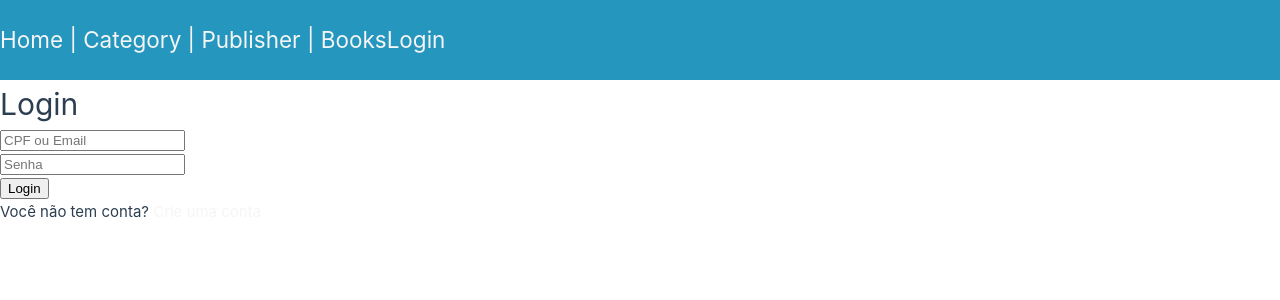
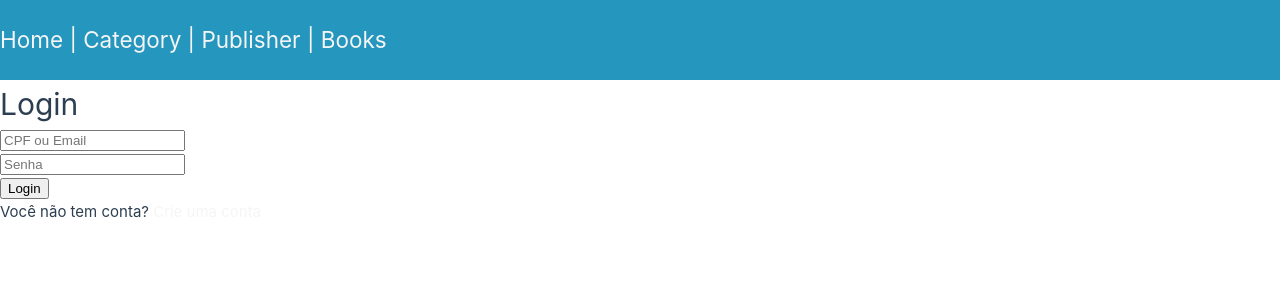
Before and after one commit to emanuel12012/ProjetoFinal, a Vue app: page / in a window 1280 px wide. Shown: the top 300 px of the page. Built offline with nearby package versions, Linux system fonts and the light colour scheme.

Commit message:
modificacao

```diff
--- a/src/App.vue
+++ b/src/App.vue
@@ -11,7 +11,6 @@ import { RouterLink, RouterView } from 'vue-router'
         <RouterLink to="/category">Category</RouterLink> |
         <RouterLink to="/publisher">Publisher</RouterLink> |
         <RouterLink to="/books">Books</RouterLink>
-        <RouterLink to="/">Login</RouterLink>
       </nav>
     </div>
   </header>
```
